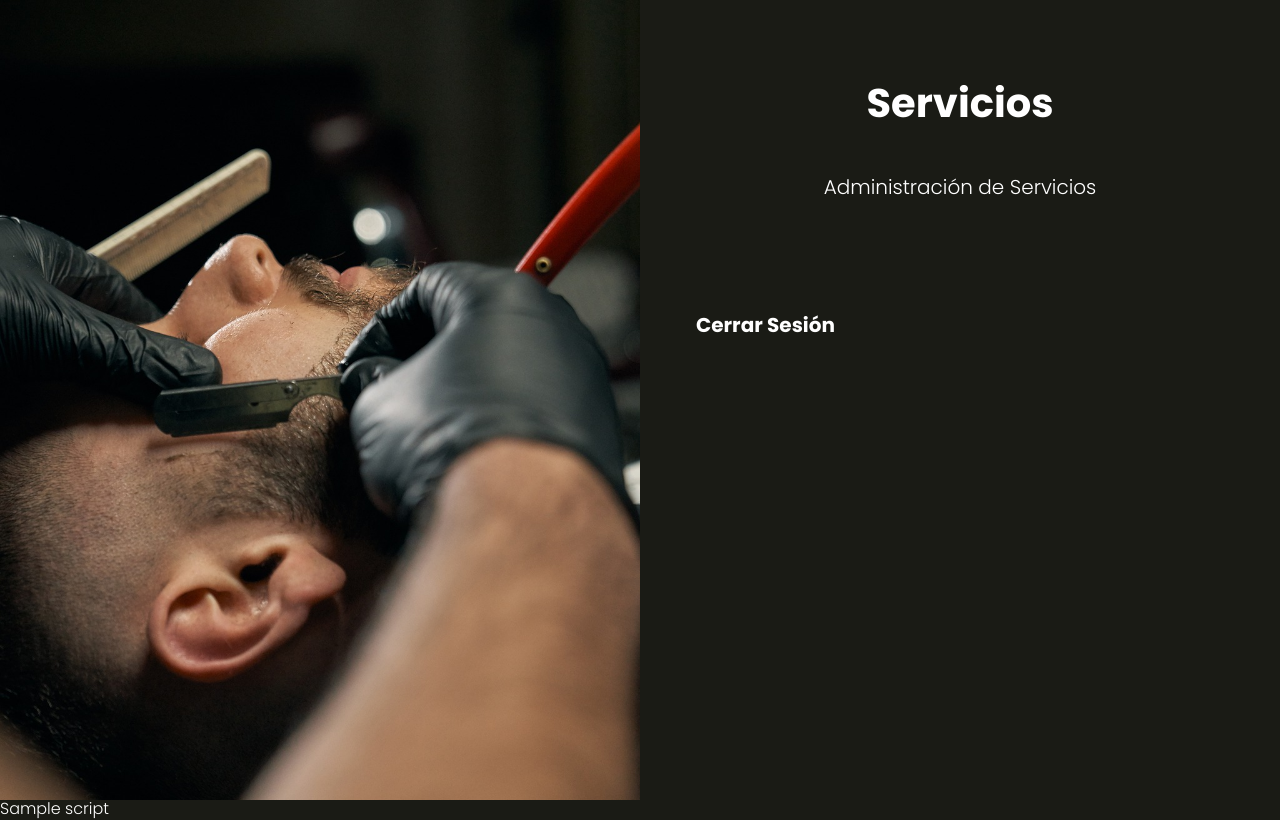
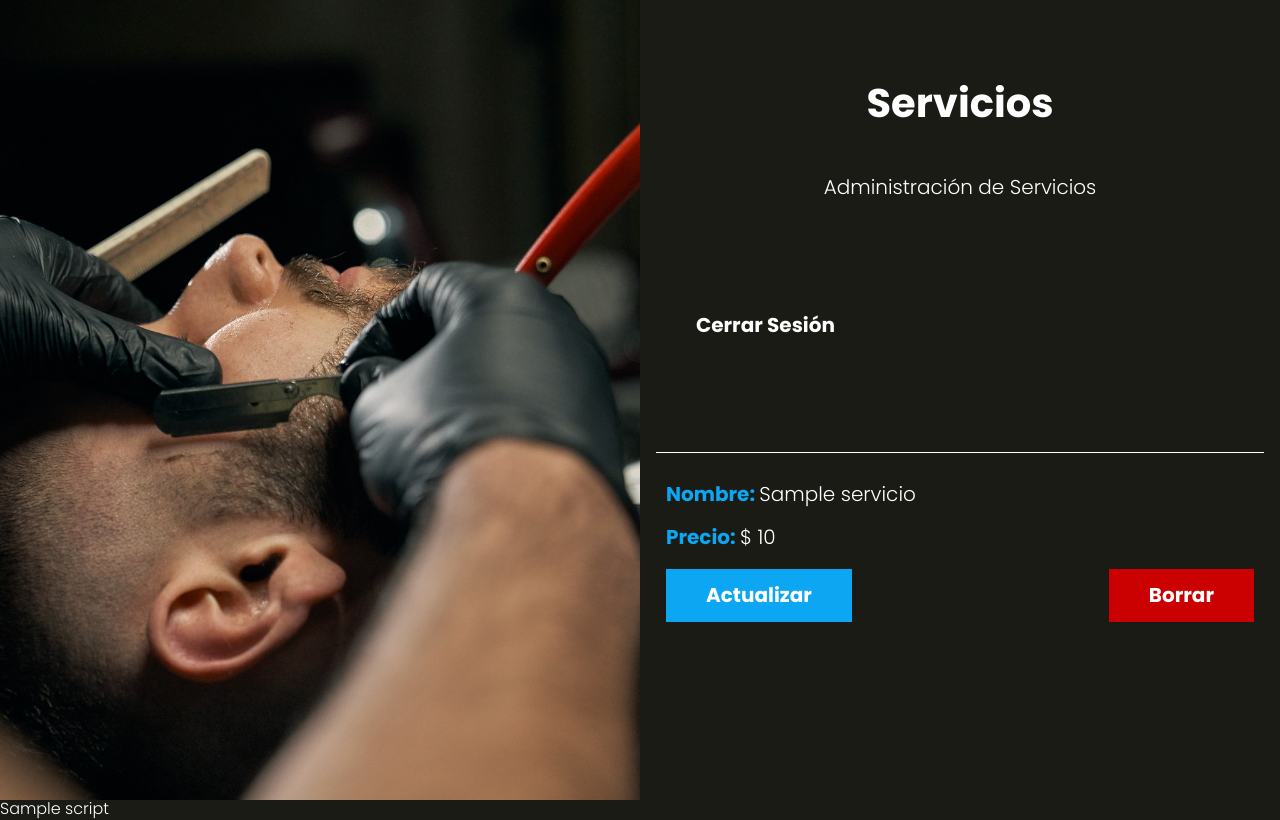
Before and after one commit to JPalacio3/appsalonMVC, a PHP site: the page made by views/servicios/index.php in a window 1280 px wide. Run offline with PHP 8.4, Linux system fonts and the light colour scheme; the template is opened without the code that fills it: most values are stand-ins (such as "Sample title", 1, 10 or a date in 2020).

Commit message:
Mostrando los servicios y añadiendo los botones de actualizar y borrar

```diff
--- a/controllers/ServicioController.php
+++ b/controllers/ServicioController.php
@@ -11,8 +11,14 @@ class ServicioController
     {
         session_start();
 
+        // Traer todos los registros de los servicios
+        $servicios = Servicio::all();
+
+
+
         $router->render('/servicios/index', [
             'nombre' => $_SESSION['nombre'],
+            'servicios' => $servicios
 
         ]);
     }
--- a/src/scss/componentes/_acciones.scss
+++ b/src/scss/componentes/_acciones.scss
@@ -1,11 +1,15 @@
 @use 'base/variables' as v;
 @use 'base/mixins' as m;
+
 .acciones {
     margin-top: v.$separacion;
+
     @include m.tablet {
         display: flex;
         justify-content: space-between;
+        align-items: center;
     }
+
     a {
         color: v.$blanco;
         display: block;
--- a/src/scss/layout/_admin.scss
+++ b/src/scss/layout/_admin.scss
@@ -36,3 +36,16 @@
         }
     }
 }
+
+.servicios {
+    @extend .citas;
+
+    .acciones {
+        margin: 0;
+    }
+
+    .boton,
+    .boton-eliminar {
+        margin: 0;
+    }
+}
--- a/views/servicios/index.php
+++ b/views/servicios/index.php
@@ -4,3 +4,28 @@
 <?php
 include_once __DIR__ . '/../templates/barra.php';
 ?>
+
+<ul class="servicios">
+    <?php foreach ($servicios as $servicio) { ?>
+
+    <li>
+        <p>Nombre: <span><?php echo $servicio->nombre; ?></span></p>
+        <p>Precio: <span>$ <?php echo $servicio->precio; ?></span></p>
+
+
+        <div class="acciones">
+            <a class="boton" href="/servicios/actualizar?id=<?php echo $servicio->id; ?>"> Actualizar</a>
+
+            <form action="/servicios/eliminar" method="POST">
+                <input type="hidden" name="id" value="<?php echo $servicio->id; ?>">
+
+                <input type="submit" value="Borrar" class="boton-eliminar">
+
+            </form>
+        </div>
+
+    </li>
+    <?php } ?>
+
+
+</ul>
```
Also changed, not shown: public/build/css/app.css, 1 other file.
